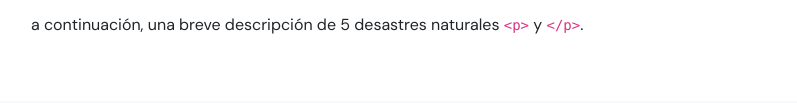
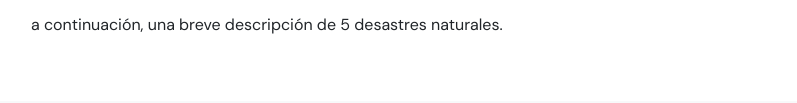
Before and after one commit to MagdalenaAchondo/codigo-malo-lol, a plain HTML site: page index.html in a window 1280 px wide. Shown: the part 326-429 px from the top of the page, without its empty margins (241-1038 px from the left). Drawn offline with nearby package versions, Linux system fonts and the light colour scheme; files whose address does not match are found by name.

Commit message:
Update index.html

```diff
--- a/index.html
+++ b/index.html
@@ -56,8 +56,7 @@
                     </p>
 
                     <p>
-                        a continuación, una breve descripción de 5 desastres naturales
-                        <code>&lt;p&gt;</code> y <code>&lt;/p&gt;</code>.
+                        a continuación, una breve descripción de 5 desastres naturales.
                     </p>
                 </div>
             </div>
```
